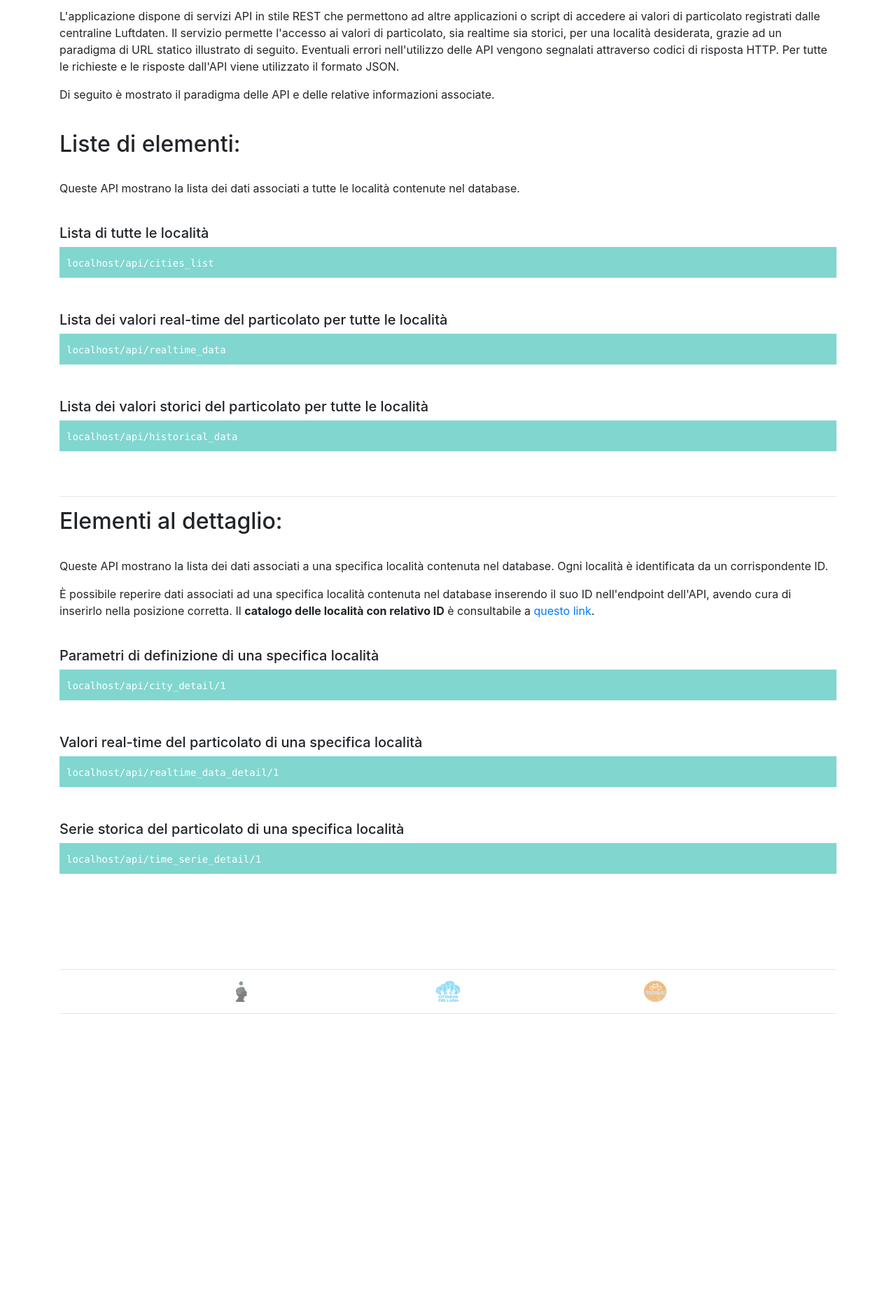
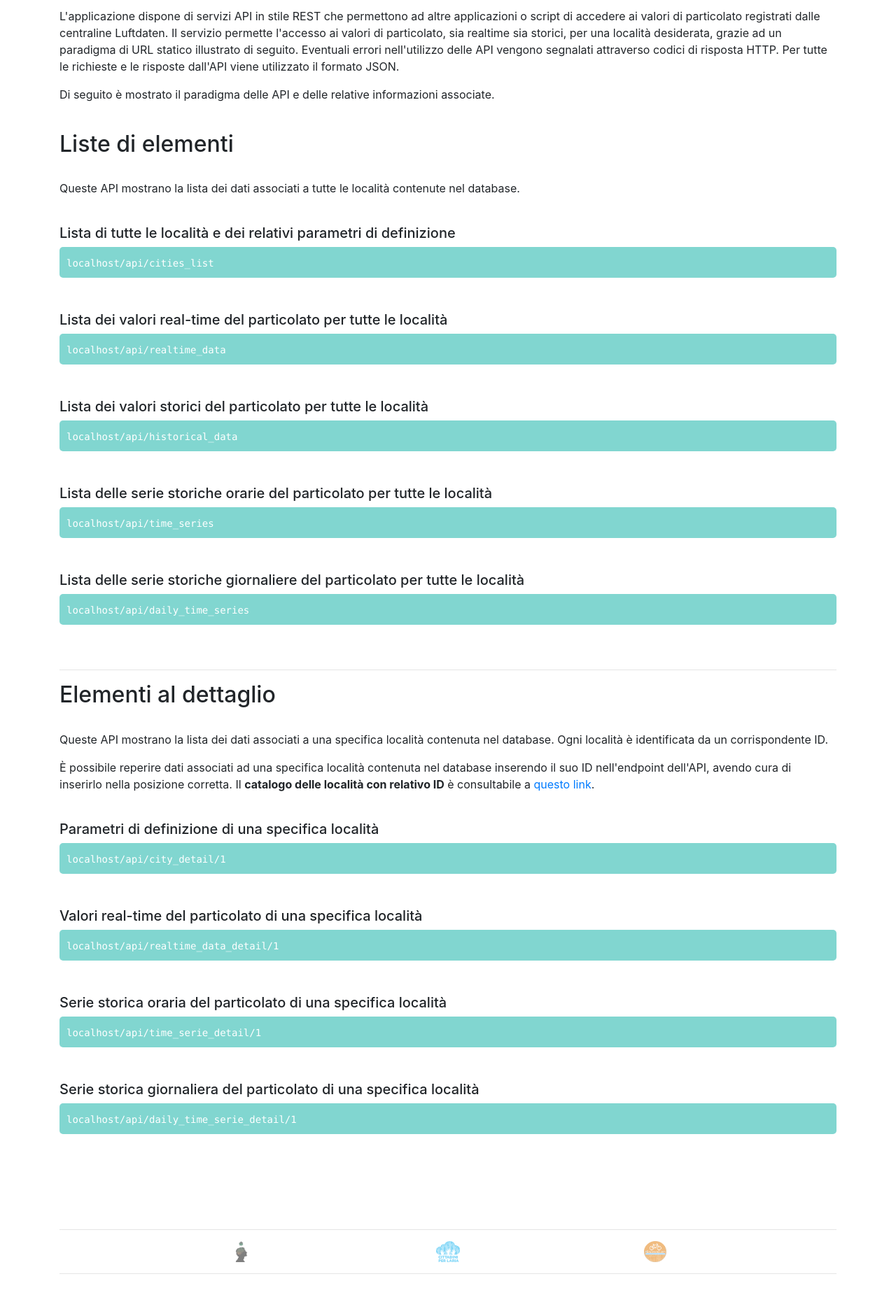
Before and after one commit to tommasosansone91/aqi_luftdaten, a Django app: page /catalogo_api in a window 1280 px wide. Shown: the part 173-2034 px from the top of the page at 70% size. Before the commit the page ends 1622 px from the top, so only its background shows below. Run offline with Django 3.2, Linux system fonts and the light colour scheme; some libraries are stand-ins or nearby versions.

Commit message:
Aggiunte le API e aggiornato il catalogo API per le serie storiche giornaliere

```diff
--- a/pm_lookup/templates/base.html
+++ b/pm_lookup/templates/base.html
@@ -110,7 +110,7 @@
                 <a class="dropdown-item" target="_blank" href="{% url 'admin:index' %}">Sezione admin</a>
 
                 <!-- Disabilitato perchè incasina tutto -->
-                <!-- <a class="dropdown-item" href="{% url 'valori_realtime_forced_to_history' %}">Mostra valori realtime forzandone l'inserimento nelle serie storiche</a>    -->
+                {% comment %} <a class="dropdown-item" href="{% url 'valori_realtime_forced_to_history' %}">Mostra valori realtime forzandone l'inserimento nelle serie storiche</a>    {% endcomment %}
 
               </div>
 
--- a/pm_lookup/templates/catalogo_api.html
+++ b/pm_lookup/templates/catalogo_api.html
@@ -17,7 +17,7 @@
 
     <br>
 
-    <h2>Liste di elementi:</h2>
+    <h2>Liste di elementi</h2>
 
     <br>
 
@@ -27,7 +27,7 @@
 
 
 
-    <h5>Lista di tutte le località</h5>
+    <h5>Lista di tutte le località e dei relativi parametri di definizione</h5>
 
 
     <div class="container">
@@ -55,9 +55,29 @@
     <br><br>
 
 
+    <h5>Lista delle serie storiche orarie del particolato per tutte le località</h5>
+
+
+    <div class="container">
+    <code><a target="_blank" href="{% url 'time_series' %}">{{ request.get_host }}{% url 'time_series' %}</a></code>
+    </div>
+
+    <br><br>
+
+
+    <h5>Lista delle serie storiche giornaliere del particolato per tutte le località</h5>
+
+
+    <div class="container">
+    <code><a target="_blank" href="{% url 'daily_time_series' %}">{{ request.get_host }}{% url 'daily_time_series' %}</a></code>
+    </div>
+
+    <br><br>
+
+
     <hr>
 
-    <h2 id="elementi_al_dettaglio">Elementi al dettaglio:</h2>
+    <h2 id="elementi_al_dettaglio">Elementi al dettaglio</h2>
 
     <br>
 
@@ -89,11 +109,25 @@
     <br><br>
 
 
-    <h5>Serie storica del particolato di una specifica località</h5>
+    <!-- qua non è previsto l'elemento al dettaglio del db di tutti i dati storici di tutte le località
+        perchè non avrebbe senso -->
+
+
+    <h5>Serie storica oraria del particolato di una specifica località</h5>
 
 
     <div class="container">
     <code><a target="_blank" href="{% url 'time_serie_detail' pk=1 %}">{{ request.get_host }}{% url 'time_serie_detail' pk=1 %}</a></code>
+    </div>
+
+    <br><br>
+
+
+    <h5>Serie storica giornaliera del particolato di una specifica località</h5>
+
+
+    <div class="container">
+    <code><a target="_blank" href="{% url 'daily_time_serie_detail' pk=1 %}">{{ request.get_host }}{% url 'daily_time_serie_detail' pk=1 %}</a></code>
     </div>
 
     <br><br>
--- a/pm_lookup/urls.py
+++ b/pm_lookup/urls.py
@@ -13,8 +13,8 @@ urlpatterns = [
 
     path('valori_realtime', views.valori_realtime, name="valori_realtime"),
 
-
-    path('valori_realtime_forced_to_history', views.valori_realtime_forced_to_history, name="valori_realtime_forced_to_history"),
+    # disabilitato
+    # path('valori_realtime_forced_to_history', views.valori_realtime_forced_to_history, name="valori_realtime_forced_to_history"),
 
     path('serie_storiche', views.serie_storiche, name="serie_storiche"),
     path('serie_storiche_giornaliere', views.serie_storiche_giornaliere, name="serie_storiche_giornaliere"),
@@ -31,18 +31,19 @@ urlpatterns = [
     path('api/realtime_data', views_api.realtime_data_api, name="realtime_data"),
     path('api/historical_data', views_api.historical_data_api, name="historical_data"),
     path('api/time_series', views_api.time_series_api, name="time_series"),
-
+    path('api/daily_time_series', views_api.daily_time_series_api, name="daily_time_series"),
 
     # api di dettaglio, quindi devo passare in ingresso (URL) il parametro
 
     path('api/city_detail/<int:pk>', views_api.city_detail_api, name="city_detail"),
     path('api/realtime_data_detail/<int:pk>', views_api.realtime_data_detail_api, name="realtime_data_detail"),
 
-    # così prendo un record solo. è inutile.. ho una ok per ogni record.
+    # non c'è il dettaglio degli history data perchè così prendo un record solo. è inutile.. ho una ok per ogni record.
     # prendere un insieme di record corrisondenti ad una città ... è prendere una serie storica, quindi tanto vale
     # path('api/historical_data_detail/<int:pk>', views_api.historical_data_detail_api, name="historical_data_detail"),
 
     path('api/time_serie_detail/<int:pk>', views_api.time_serie_detail_api, name="time_serie_detail"),
+    path('api/daily_time_serie_detail/<int:pk>', views_api.daily_time_serie_detail_api, name="daily_time_serie_detail"),
 
 
     # mantieni lo standard di nomenclatura tra i tre termini
--- a/pm_lookup/views.py
+++ b/pm_lookup/views.py
@@ -63,28 +63,28 @@ def valori_realtime(request):
 
     return render(request, 'valori_realtime.html', context_dict)
 
-
-@staff_member_required
-def valori_realtime_forced_to_history(request):
+# disabilitato
+# @staff_member_required
+# def valori_realtime_forced_to_history(request):
 
 
-    #  ranna il processing senza rendere niente in una variabile
-    get_realtime_and_save_history_pm()
+#     #  ranna il processing senza rendere niente in una variabile
+#     get_realtime_and_save_history_pm()
 
-    # va a prendere i dati nei modelli
-    aree_di_interesse = target_area_input_data.objects.all()
-    n_aree_di_interesse = target_area_input_data.objects.all().count()
+#     # va a prendere i dati nei modelli
+#     aree_di_interesse = target_area_input_data.objects.all()
+#     n_aree_di_interesse = target_area_input_data.objects.all().count()
 
-    record_sensori = target_area_realtime_data.objects.all()
+#     record_sensori = target_area_realtime_data.objects.all()
 
-    context_dict = {
-                    'aree_di_interesse':aree_di_interesse,
-                    'n_aree_di_interesse':n_aree_di_interesse,
-                    # 'common_output':common_output,
-                    'record_sensori':record_sensori
-                    }
+#     context_dict = {
+#                     'aree_di_interesse':aree_di_interesse,
+#                     'n_aree_di_interesse':n_aree_di_interesse,
+#                     # 'common_output':common_output,
+#                     'record_sensori':record_sensori
+#                     }
 
-    return render(request, 'valori_realtime_forced_to_history.html', context_dict)
+#     return render(request, 'valori_realtime_forced_to_history.html', context_dict)
 
 
 
--- a/static/css/API_catalog_style.css
+++ b/static/css/API_catalog_style.css
@@ -16,6 +16,7 @@ div .container {
 
     background-color:#6dd0c9dc;
     padding: 10px;
+    border-radius: 5px;
 
 }
 
```
Also changed, not shown: pm_lookup/views_api.py (+75 -1 lines).
